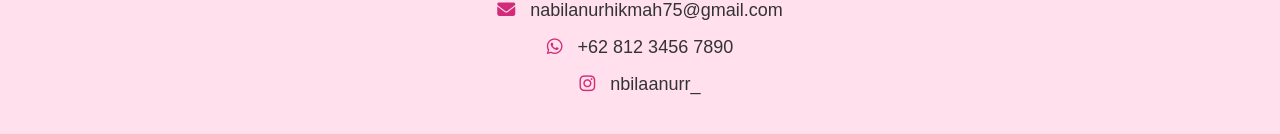
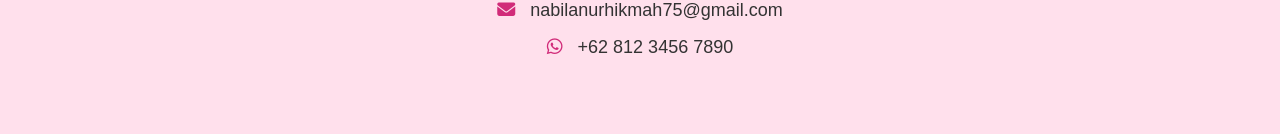
Before and after one commit to nabilanurhikmah/portofolio_nabila_nurhikmah, a plain HTML site: page index.html in a window 1280 px wide. Shown: the part 4655-4789 px from the top of the page. Drawn offline with nearby package versions, Linux system fonts and the light colour scheme.

Commit message:
Update index.html

```diff
--- a/index.html
+++ b/index.html
@@ -182,7 +182,6 @@
         <div style="text-align:center;">
             <p><i class="fa-solid fa-envelope"></i> nabilanurhikmah75@gmail.com</p>
             <p><i class="fa-brands fa-whatsapp"></i> +62 812 3456 7890</p>
-            <p><i class="fa-brands fa-instagram"></i> nbilaanurr_</p>
         </div>
     </section>
 
```
